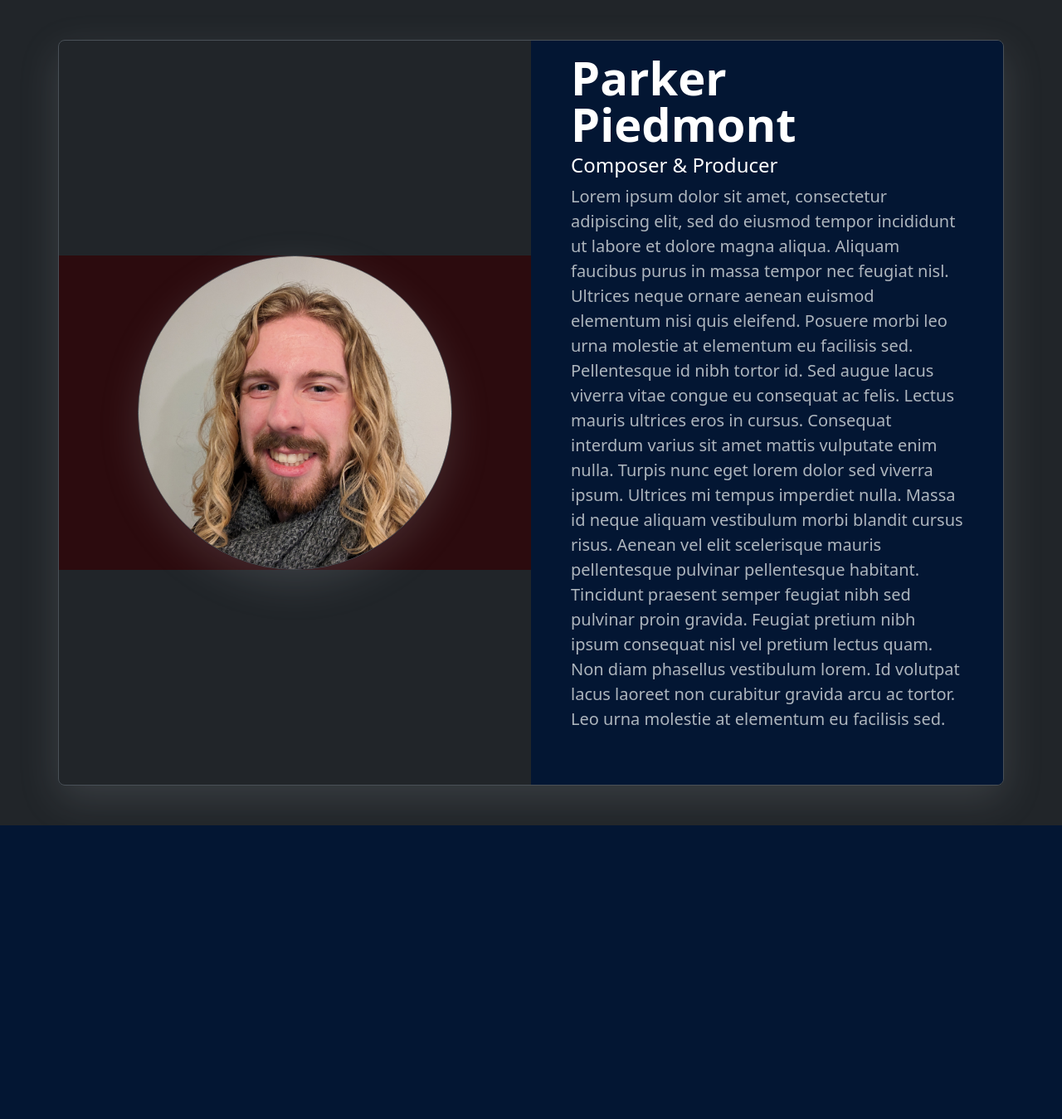
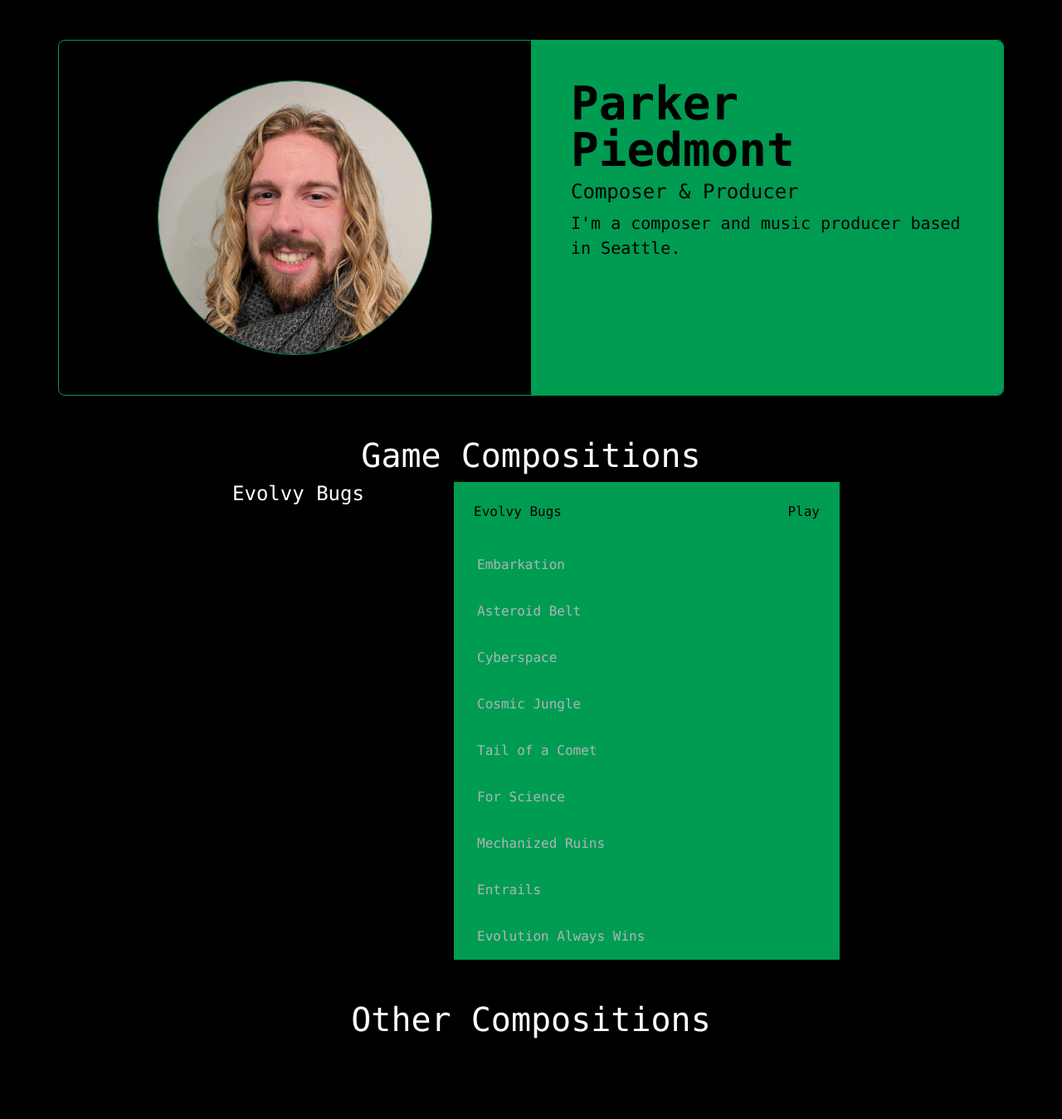
Before and after one commit to pjpiedmont/music-portfolio, a PHP site: page / in a window 1280 px wide. Shown: the whole page at 83% size. Before the commit the page ends 995 px from the top, so only its background shows below. Run offline with PHP 8.4, Linux system fonts and the light colour scheme.

Commit message:
Redesigned hero and added music

```diff
--- a/css/styles.css
+++ b/css/styles.css
@@ -1,7 +1,24 @@
-img {
-	width: 100%;
+.border {
+	border-color: rgb(0, 156, 81) !important;
 }
 
-#profile {
-	border-radius: 50%;
+.bg-green {
+	background-color: rgb(0, 156, 81);
 }
+
+.bg-green>p,
+.bg-green>h1,
+.bg-green>h4,
+.bg-green>div>span {
+	color: #000 !important;
+}
+
+.bg-black {
+	background-color: #000;
+}
+
+.bg-black>p,
+.bg-black>h1,
+.bg-black>h4 {
+	color: #fff;
+}
--- a/index.html
+++ b/index.html
@@ -11,42 +11,100 @@
 </head>
 
 <body data-bs-theme="dark">
-	<main>
+	<main class="py-lg-5 py-3 font-monospace bg-black">
 
-		<div class="container-fluid">
+		<header class="container-fluid">
+			<div class="container mb-5">
+				<div class="row p-0 rounded-3 overflow-hidden border">
+
+					<div class="col-lg-6 p-0">
+
+						<div class="container p-0" style="height: 100%">
+							<div class="row p-5 align-items-center" style="height: 100%">
+								<div class="col-lg-8 offset-lg-2 p-0 overflow-hidden border"
+									style="border-radius: 50%">
+									<img src="assets/images/me-square.jpg"
+										alt="Portrait of Parker Piedmont" style="width: 100%">
+								</div> <!-- col -->
+							</div> <!-- row -->
+						</div> <!-- container -->
+
+					</div> <!-- col -->
+
+					<div class="col-lg-6 p-3 p-lg-5 bg-green">
+						<h1 class="display-4 fw-bold lh-1 bg-green">Parker Piedmont</h1>
+						<h4 class="bg-green">Composer & Producer</h4>
+						<p class="lead">I'm a composer and music producer based in Seattle.
+						</p>
+					</div> <!-- col -->
+
+				</div> <!-- row -->
+			</div> <!-- container -->
+		</header>
+
+		<section class="container-fluid">
 			<div class="container my-5">
-				<div class="row p-0 align-items-center rounded-3 overflow-hidden border shadow-lg">
-					<div class="col-lg-6 p-0 bg-danger-subtle">
-						<div class="container">
-							<div class="row">
-								<div id="profile" class="col-lg-8 offset-lg-2 p-0 overflow-hidden border shadow-lg">
-									<img src="assets/images/me-square.jpg" alt="">
-								</div>
+				<h1 class="text-center">Game Compositions</h1>
+
+				<div class="container album">
+					<div class="row">
+						<div class="col-lg-3 offset-lg-2">
+							<h4>Evolvy Bugs</h4>
+							<img src="">
+						</div>
+						<div class="col-lg-5">
+							<div class="row p-2 bg-green">
+								<div class="col-10 p-3"><span>Evolvy Bugs</span></div>
+								<div class="col-2 p-3 text-end"><span>Play</span></div>
+								<audio src="assets/audio/gdc demo 1.0.mp3"></audio>
+							</div>
+							<div class="p-3 row bg-green">
+								<span>Embarkation</span>
+								<!-- <audio src="assets/audio/gdc demo 1.0.mp3" controls></audio> -->
+							</div>
+							<div class="p-3 row bg-green">
+								<span>Asteroid Belt</span>
+								<!-- <audio src="assets/audio/gdc demo 1.0.mp3" controls></audio> -->
+							</div>
+							<div class="p-3 row bg-green">
+								<span>Cyberspace</span>
+								<!-- <audio src="assets/audio/gdc demo 1.0.mp3" controls></audio> -->
+							</div>
+							<div class="p-3 row bg-green">
+								<span>Cosmic Jungle</span>
+								<!-- <audio src="assets/audio/gdc demo 1.0.mp3" controls></audio> -->
+							</div>
+							<div class="p-3 row bg-green">
+								<span>Tail of a Comet</span>
+								<!-- <audio src="assets/audio/gdc demo 1.0.mp3" controls></audio> -->
+							</div>
+							<div class="p-3 row bg-green">
+								<span>For Science</span>
+								<!-- <audio src="assets/audio/gdc demo 1.0.mp3" controls></audio> -->
+							</div>
+							<div class="p-3 row bg-green">
+								<span>Mechanized Ruins</span>
+								<!-- <audio src="assets/audio/gdc demo 1.0.mp3" controls></audio> -->
+							</div>
+							<div class="p-3 row bg-green">
+								<span>Entrails</span>
+								<!-- <audio src="assets/audio/gdc demo 1.0.mp3" controls></audio> -->
+							</div>
+							<div class="p-3 row bg-green">
+								<span>Evolution Always Wins</span>
+								<!-- <audio src="assets/audio/gdc demo 1.0.mp3" controls></audio> -->
 							</div>
 						</div>
 					</div>
-					<div class="col-lg-6 p-3 p-lg-5 pt-lg-3 bg-primary-subtle">
-						<h1 class="display-4 fw-bold lh-1">Parker Piedmont</h1>
-						<h4>Composer & Producer</h4>
-						<p class="lead">Lorem ipsum dolor sit amet, consectetur adipiscing elit, sed do eiusmod tempor incididunt ut
-							labore et dolore magna aliqua. Aliquam faucibus purus in massa tempor nec feugiat nisl. Ultrices neque
-							ornare aenean euismod elementum nisi quis eleifend. Posuere morbi leo urna molestie at elementum eu
-							facilisis sed. Pellentesque id nibh tortor id. Sed augue lacus viverra vitae congue eu consequat ac felis.
-							Lectus mauris ultrices eros in cursus. Consequat interdum varius sit amet mattis vulputate enim nulla.
-							Turpis nunc eget lorem dolor sed viverra ipsum. Ultrices mi tempus imperdiet nulla. Massa id neque aliquam
-							vestibulum morbi blandit cursus risus. Aenean vel elit scelerisque mauris pellentesque pulvinar
-							pellentesque
-							habitant. Tincidunt praesent semper feugiat nibh sed pulvinar proin gravida. Feugiat pretium nibh ipsum
-							consequat nisl vel pretium lectus quam. Non diam phasellus vestibulum lorem. Id volutpat lacus laoreet non
-							curabitur gravida arcu ac tortor. Leo urna molestie at elementum eu facilisis sed.</p>
-					</div>
 				</div>
 			</div>
-		</div>
+		</section>
 
-		<div>
-
-		</div>
+		<section class="container-fluid">
+			<div class="container my-5">
+				<h1 class="text-center">Other Compositions</h1>
+			</div>
+		</section>
 
 	</main>
 	<script src="js/bootstrap/bootstrap.bundle.min.js"></script>
```
Also changed, not shown: 1 other file.
